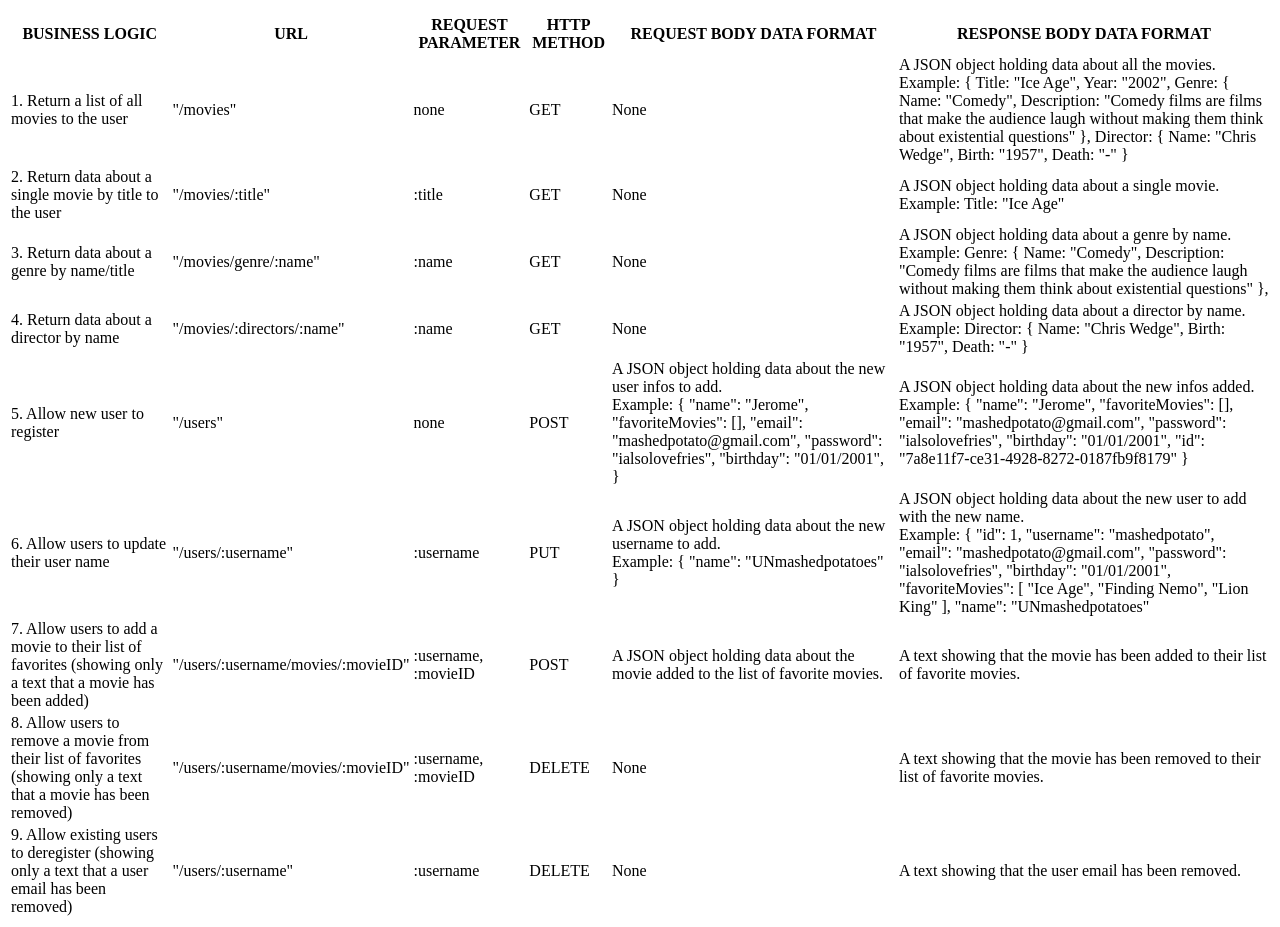
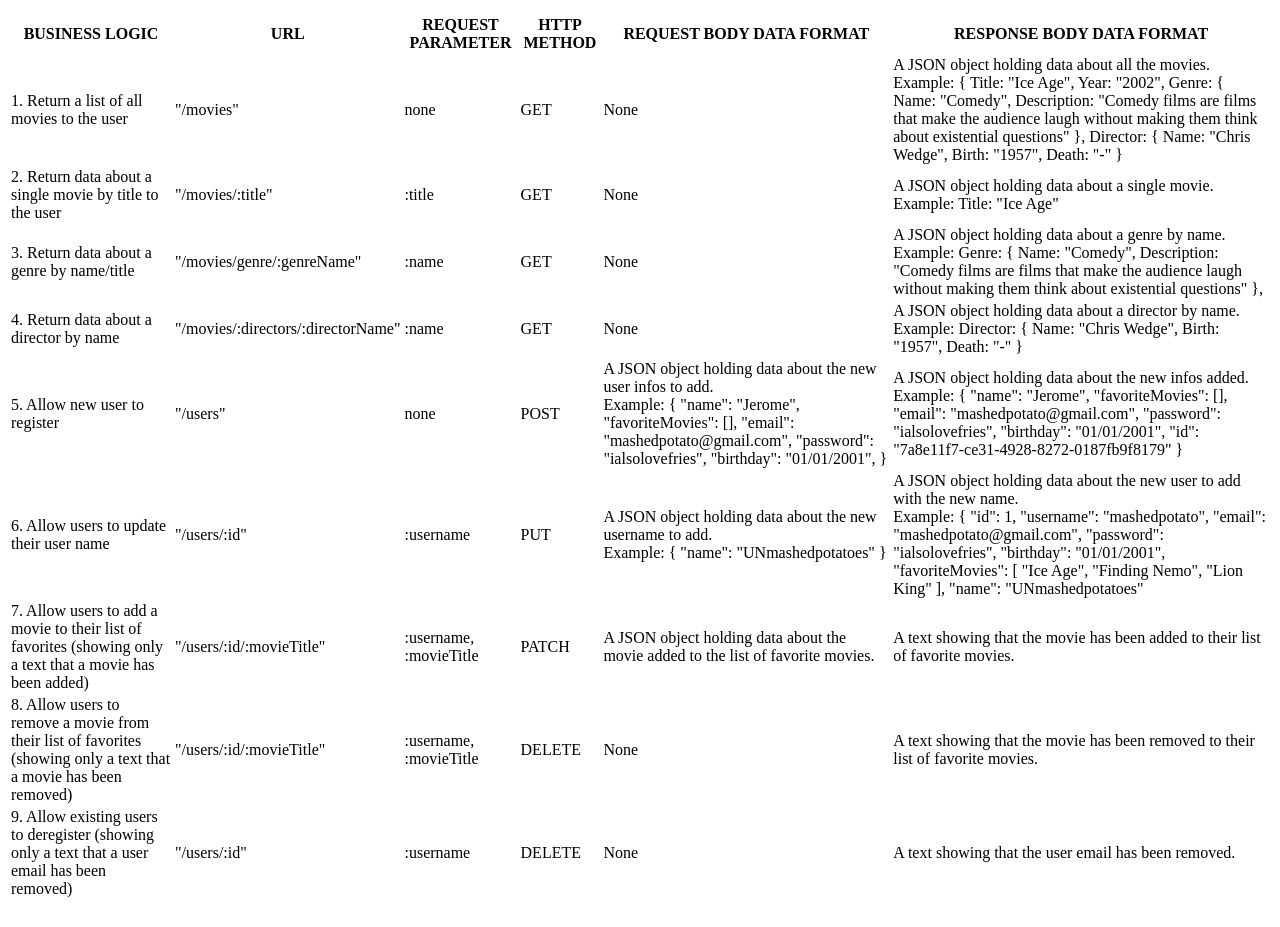
Before and after one commit to JeremyDelorme/movie_api_project, a website: page public/documentation.html in a window 1280 px wide. Shown: the part 119-1046 px from the top of the page. Drawn offline with Linux system fonts and the light colour scheme.

Commit message:
Updated index.js + documentation.html
1. Replaced POST method by PATCH
2. Rewrote parts of documentation.html

```diff
--- a/index.js
+++ b/index.js
@@ -142,8 +142,8 @@ app.put("/users/:id", (req, res) => {
   }
 });
 
-//7. CREATE A MOVIE TO LIST OF FAVORITES
-app.post("/users/:id/:movieTitle", (req, res) => {
+//7. UPDATE A MOVIE TO LIST OF FAVORITES
+app.patch("/users/:id/:movieTitle", (req, res) => {
   const { id, movieTitle } = req.params;
 
   let user = users.find(user => user.id == id);
--- a/public/documentation.html
+++ b/public/documentation.html
@@ -70,7 +70,7 @@
 
         <tr>
           <td>3. Return data about a genre by name/title</td>
-          <td>"/movies/genre/:name"</td>
+          <td>"/movies/genre/:genreName"</td>
           <td>:name</td>
           <td>GET</td>
           <td>None</td>
@@ -86,7 +86,7 @@
 
         <tr>
           <td>4. Return data about a director by name</td>
-          <td>"/movies/:directors/:name"</td>
+          <td>"/movies/:directors/:directorName"</td>
           <td>:name</td>
           <td>GET</td>
           <td>None</td>
@@ -130,7 +130,7 @@
 
         <tr>
           <td>6. Allow users to update their user name</td>
-          <td>"/users/:username"</td>
+          <td>"/users/:id"</td>
           <td>:username</td>
           <td>PUT</td>
           <td>
@@ -158,9 +158,9 @@
 
         <tr>
           <td>7. Allow users to add a movie to their list of favorites (showing only a text that a movie has been added)</td>
-          <td>"/users/:username/movies/:movieID"</td>
-          <td>:username, :movieID</td>
-          <td>POST</td>
+          <td>"/users/:id/:movieTitle"</td>
+          <td>:username, :movieTitle</td>
+          <td>PATCH</td>
           <td>
             A JSON object holding data about the movie added to the list of favorite movies.
           </td>
@@ -171,8 +171,8 @@
 
         <tr>
           <td>8. Allow users to remove a movie from their list of favorites (showing only a text that a movie has been removed)</td>
-          <td>"/users/:username/movies/:movieID"</td>
-          <td>:username, :movieID</td>
+          <td>"/users/:id/:movieTitle"</td>
+          <td>:username, :movieTitle</td>
           <td>DELETE</td>
           <td>None</td>
           <td>
@@ -182,7 +182,7 @@
 
         <tr>
           <td>9. Allow existing users to deregister (showing only a text that a user email has been removed)</td>
-          <td>"/users/:username"</td>
+          <td>"/users/:id"</td>
           <td>:username</td>
           <td>DELETE</td>
           <td>None</td>
```
